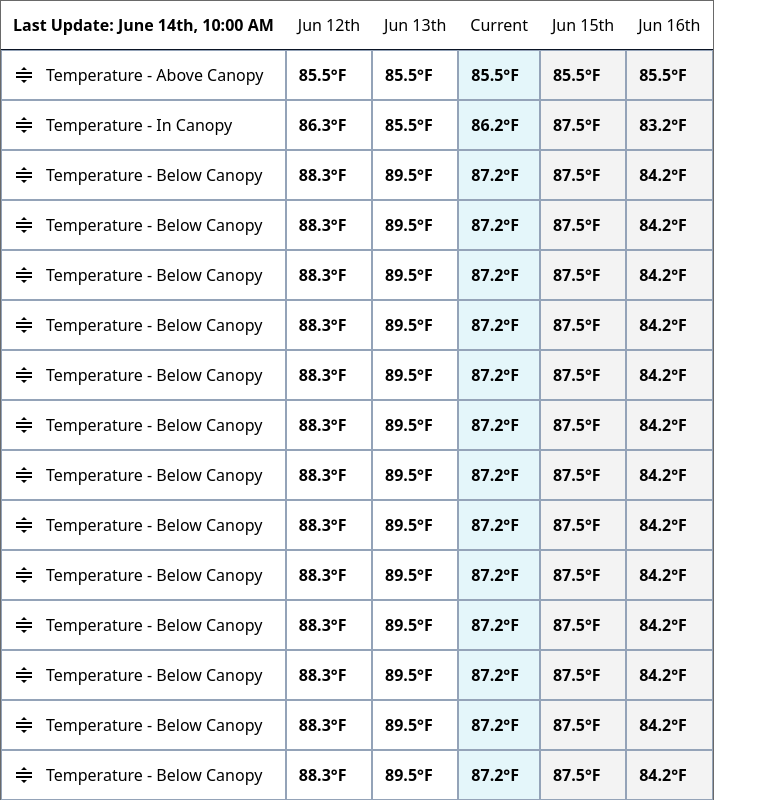
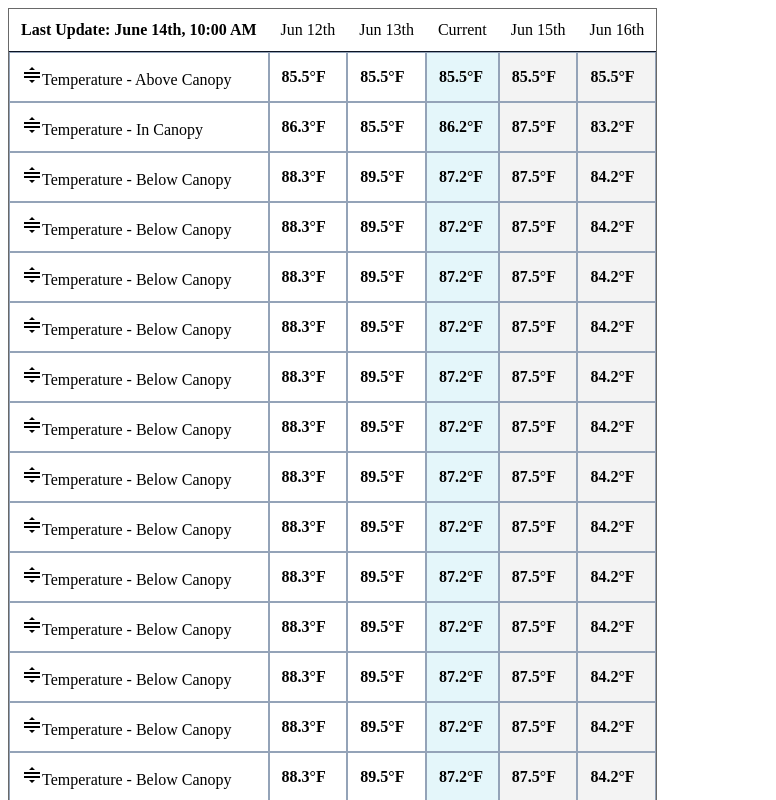
Before and after one commit to taishikato/flexible-table-component, a React (Vite) app: page / in a window 1280 px wide. Shown: the top 800 px of the page, without its empty margins (0-776 px from the left). Built offline with nearby package versions, Linux system fonts and the light colour scheme.

Commit message:
delete Tailwind

```diff
--- a/package.json
+++ b/package.json
@@ -16,9 +16,6 @@
     "@types/react": "^18.0.0",
     "@types/react-dom": "^18.0.0",
     "@vitejs/plugin-react": "^1.3.0",
-    "autoprefixer": "10.4.7",
-    "postcss": "8.4.14",
-    "tailwindcss": "3.1.4",
     "typescript": "^4.6.3",
     "vite": "^2.9.9"
   }
--- a/postcss.config.js
+++ /dev/null
@@ -1,6 +0,0 @@
-module.exports = {
-  plugins: {
-    tailwindcss: {},
-    autoprefixer: {},
-  },
-}
--- a/src/index.css
+++ /dev/null
@@ -1,3 +0,0 @@
-@tailwind base;
-@tailwind components;
-@tailwind utilities;
--- a/tailwind.config.js
+++ /dev/null
@@ -1,8 +0,0 @@
-/** @type {import('tailwindcss').Config} */
-module.exports = {
-  content: ["./src/**/*.{js,jsx,ts,tsx}"],
-  theme: {
-    extend: {},
-  },
-  plugins: [],
-};
```
Also changed, not shown: src/main.tsx (+5 -6 lines), 1 other file (tests, documents, lock files or other folders).
